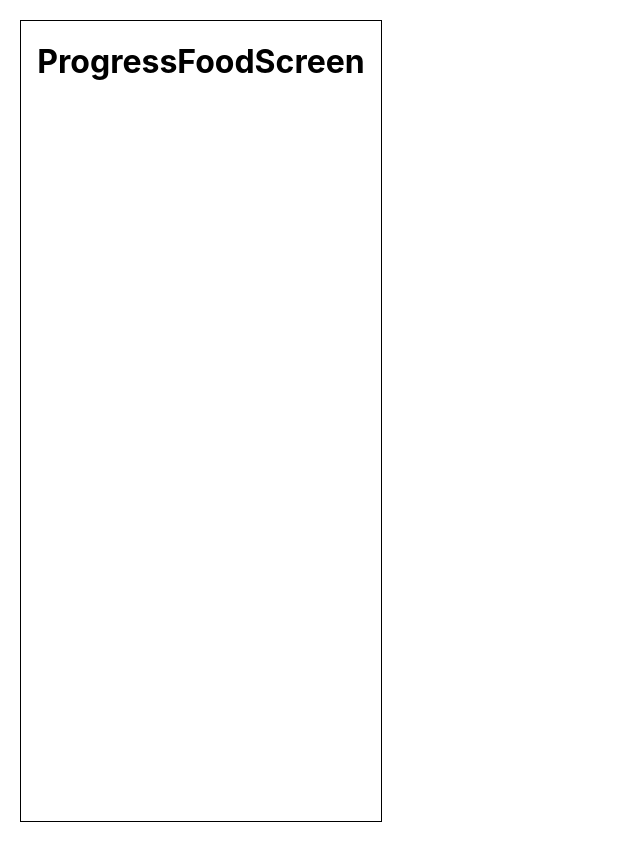
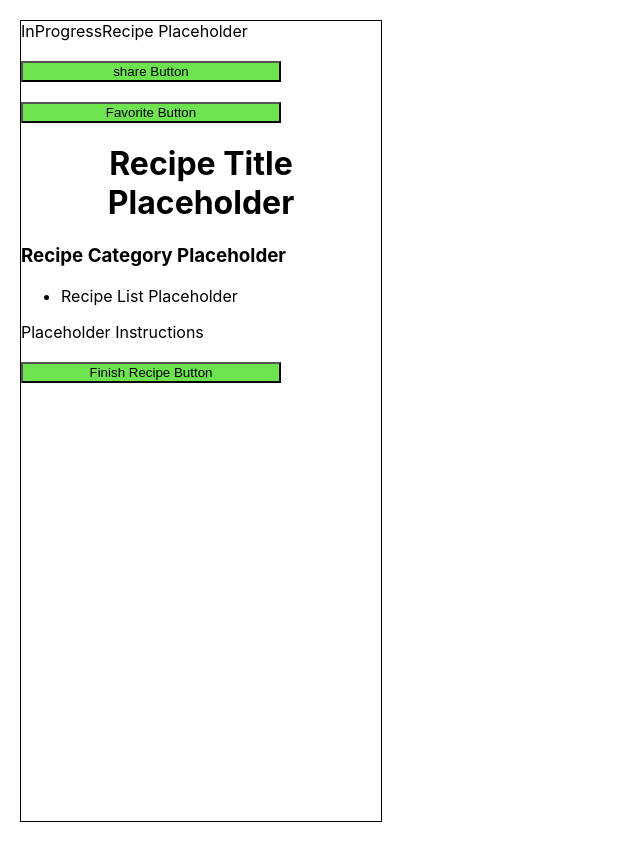
Before and after one commit to tryber/sd-03-recipes-app-04, a React (Create React App) app: page /comidas/1/in-progress in a window 1280 px wide. Shown: the whole page, without its empty margins (0-640 px from the left). Built offline with nearby package versions, Linux system fonts and the light colour scheme.

Commit message:
Starting recipes in progress Screen

```diff
--- a/src/components/ProgressFoodScreen.jsx
+++ b/src/components/ProgressFoodScreen.jsx
@@ -3,7 +3,23 @@ import React from 'react';
 function ProgressFoodScreen() {
   return (
     <div>
-      <h1>ProgressFoodScreen</h1>
+      InProgressRecipe Placeholder
+      <img src="" alt="" data-testid="recipe-photo" />
+      <button type="button" data-testid="share-btn"> share Button </button>
+      <button type="button" data-testid="favorite-btn"> Favorite Button</button>
+      <h1 data-testid="recipe-title">Recipe Title Placeholder </h1>
+      <h3 data-testid="recipe-category">Recipe Category Placeholder</h3>
+      <ul>
+        <li>
+          Recipe List Placeholder
+        </li>
+      </ul>
+      <div data-testid="instructions">
+        Placeholder Instructions
+      </div>
+      <button data-testid="finish-recipe-btn" type="button">
+        Finish Recipe Button
+      </button>
     </div>
   );
 }
```
